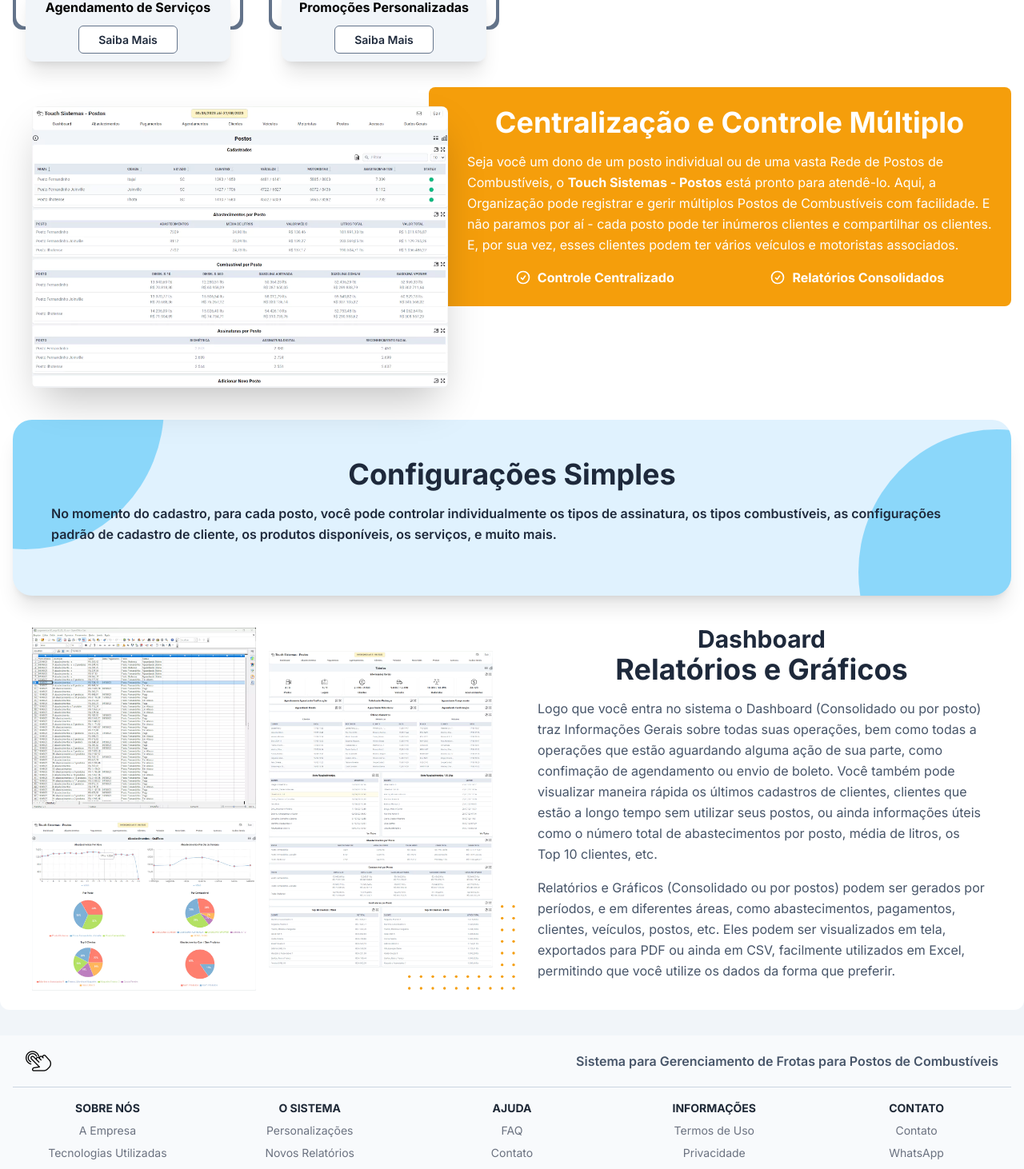
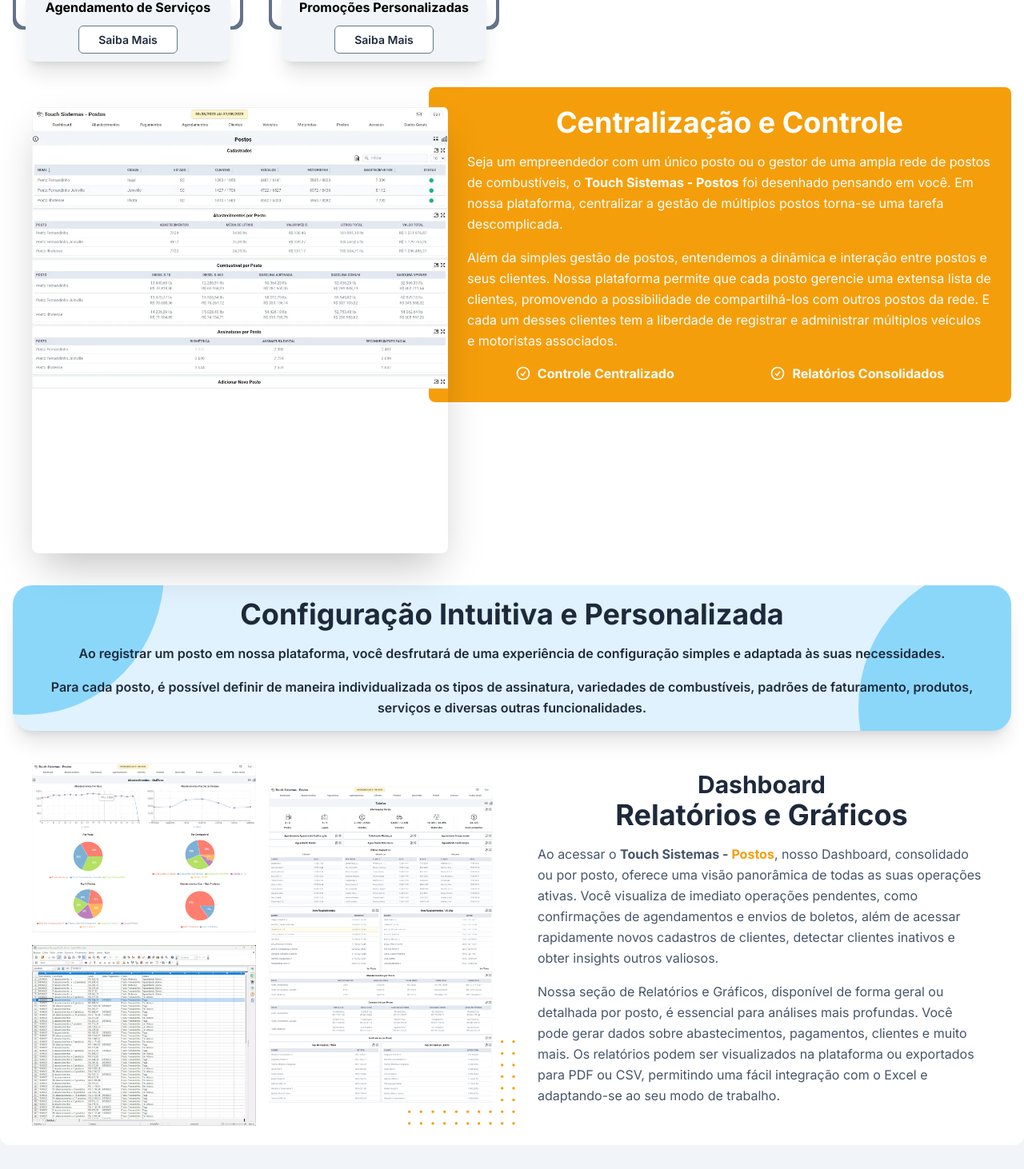
Before and after one commit to gugazimmermann/postos-website, a Next.js app: page /postos in a window 1280 px wide. Shown: the part 856-2318 px from the top of the page at 80% size. Built offline with nearby package versions, Linux system fonts and the light colour scheme; no server answers.

Commit message:
text review

```diff
--- a/app/components/general/Paragraph.js
+++ b/app/components/general/Paragraph.js
@@ -1,9 +1,9 @@
-const Paragraph = ({ white, dark, children }) => {
+const Paragraph = ({ white, dark, center, children }) => {
   return (
     <p
       className={`mb-4 leading-relaxed ${
         white ? 'text-white' : dark ? 'text-slate-800 font-semibold' : 'text-slate-600'
-      }`}
+      } ${center ? 'text-center' : ''}`}
     >
       {children}
     </p>
--- a/app/components/pages/gas-stations/GasStationsConfiguration.js
+++ b/app/components/pages/gas-stations/GasStationsConfiguration.js
@@ -37,13 +37,17 @@
       id='ConfiguracoesSimples'
       className='mt-4 mx-4 sm:mx-0 bg-sky-100 rounded-3xl shadow-xl overflow-hidden'
     >
-      <div className='relative z-10 rounded p-4'>
-        <div className='flex flex-col justify-center p-8'>
-          <Title text='Configurações Simples' />
-          <Paragraph dark={true}>
-            No momento do cadastro, para cada posto, você pode controlar individualmente os tipos de
-            assinatura, os tipos combustíveis, as configurações padrão de cadastro de cliente, os produtos
-            disponíveis, os serviços, e muito mais.
+      <div className='relative z-10 rounded'>
+        <div className='flex flex-col justify-center px-8 pt-4'>
+          <Title text='Configuração Intuitiva e Personalizada' />
+          <Paragraph dark={true} center={true}>
+            Ao registrar um posto em nossa plataforma, você desfrutará de uma experiência de
+            configuração simples e adaptada às suas necessidades.
+          </Paragraph>
+          <Paragraph dark={true} center={true}>
+            Para cada posto, é possível definir de maneira individualizada os tipos de assinatura,
+            variedades de combustíveis, padrões de faturamento, produtos, serviços e diversas outras
+            funcionalidades.
           </Paragraph>
         </div>
         <div>
--- a/app/components/pages/gas-stations/GasStationsDashBoards.js
+++ b/app/components/pages/gas-stations/GasStationsDashBoards.js
@@ -3,7 +3,7 @@
 
 import { useState } from 'react';
 import Image from 'next/image';
-import { Title, SubTitle, Paragraph } from '../../general';
+import { Title, SubTitle, Paragraph, AppTitle } from '../../general';
 
 const Dots = () => {
   return (
@@ -580,16 +580,16 @@
         <div className='flex items-center -mx-3 sm:-mx-4'>
           <div className='w-full sm:px-2'>
             <Image
-              onClick={() => handleImageClick('/images/gas-stations/dashboard/3.webp')}
-              src='/images/gas-stations/dashboard/3.webp'
+              onClick={() => handleImageClick('/images/gas-stations/dashboard/2.webp')}
+              src='/images/gas-stations/dashboard/2.webp'
               width={0}
               height={0}
               className='w-full sm:py-2 cursor-pointer'
               alt='gas-stations'
             />
             <Image
-              onClick={() => handleImageClick('/images/gas-stations/dashboard/2.webp')}
-              src='/images/gas-stations/dashboard/2.webp'
+              onClick={() => handleImageClick('/images/gas-stations/dashboard/3.webp')}
+              src='/images/gas-stations/dashboard/3.webp'
               width={0}
               height={0}
               className='w-full sm:py-2 cursor-pointer'
@@ -615,18 +615,18 @@
         <SubTitle text='Dashboard' />
         <Title text='Relatórios e Gráficos' />
         <Paragraph>
-          Logo que você entra no sistema o Dashboard (Consolidado ou por posto) traz Informações
-          Gerais sobre todas suas operações, bem como todas a operações que estão aguardando alguma
-          ação de sua parte, como confimação de agendamento ou envio de boleto. Você também pode
-          visualizar maneira rápida os últimos cadastros de clientes, clientes que estão a longo
-          tempo sem utilizar seus postos, ou ainda informações úteis como o número total de
-          abastecimentos por posto, média de litros, os Top 10 clientes, etc.
+          Ao acessar o <AppTitle />, nosso Dashboard, consolidado ou por posto, oferece uma visão
+          panorâmica de todas as suas operações ativas. Você visualiza de imediato operações
+          pendentes, como confirmações de agendamentos e envios de boletos, além de acessar
+          rapidamente novos cadastros de clientes, detectar clientes inativos e obter insights
+          outros valiosos.
         </Paragraph>
         <Paragraph>
-          Relatórios e Gráficos (Consolidado ou por postos) podem ser gerados por períodos, e em
-          diferentes áreas, como abastecimentos, pagamentos, clientes, veículos, postos, etc. Eles
-          podem ser visualizados em tela, exportados para PDF ou ainda em CSV, facilmente utilizados
-          em Excel, permitindo que você utilize os dados da forma que preferir.
+          Nossa seção de Relatórios e Gráficos, disponível de forma geral ou detalhada por posto, é
+          essencial para análises mais profundas. Você pode gerar dados sobre abastecimentos,
+          pagamentos, clientes e muito mais. Os relatórios podem ser visualizados na plataforma ou
+          exportados para PDF ou CSV, permitindo uma fácil integração com o Excel e adaptando-se ao
+          seu modo de trabalho.
         </Paragraph>
       </div>
       {showModal && (
--- a/app/components/pages/gas-stations/GasStationsOrganizations.js
+++ b/app/components/pages/gas-stations/GasStationsOrganizations.js
@@ -26,7 +26,7 @@
     if (imageUrls.length > 1) {
       const interval = setInterval(() => {
         setCurrentImageIndex((prevIndex) => (prevIndex + 1) % imageUrls.length);
-      }, 8000);
+      }, 12000);
 
       return () => {
         clearInterval(interval);
@@ -52,13 +52,19 @@
       <div className='md:w-7/12'>
         <div className='flex items-center rounded-lg bg-amber-500 p-2 md:p-6 text-white text-left'>
           <div className='md:pl-6'>
-            <Title text='Centralização e Controle Múltiplo' white={true} />
+            <Title text='Centralização e Controle' white={true} />
             <Paragraph white={true}>
-              Seja você um dono de um posto individual ou de uma vasta Rede de Postos de
-              Combustíveis, o <AppTitle inverted={true} /> está pronto para atendê-lo. Aqui, a
-              Organização pode registrar e gerir múltiplos Postos de Combustíveis com facilidade. E
-              não paramos por aí - cada posto pode ter inúmeros clientes e compartilhar os clientes.
-              E, por sua vez, esses clientes podem ter vários veículos e motoristas associados.
+              Seja um empreendedor com um único posto ou o gestor de uma ampla rede de postos de
+              combustíveis, o <AppTitle inverted={true} /> foi desenhado pensando em você. Em nossa
+              plataforma, centralizar a gestão de múltiplos postos torna-se uma tarefa
+              descomplicada.
+            </Paragraph>
+            <Paragraph white={true}>
+              Além da simples gestão de postos, entendemos a dinâmica e interação entre postos e
+              seus clientes. Nossa plataforma permite que cada posto gerencie uma extensa lista de
+              clientes, promovendo a possibilidade de compartilhá-los com outros postos da rede. E
+              cada um desses clientes tem a liberdade de registrar e administrar múltiplos veículos
+              e motoristas associados.
             </Paragraph>
             <div className='flex flex-col md:flex-row gap-4 md:gap-0 justify-around'>
               <div className='flex items-center font-bold'>
```
Also changed, not shown: public/images/gas-stations/organizations/1.webp, public/images/gas-stations/organizations/2.webp.
